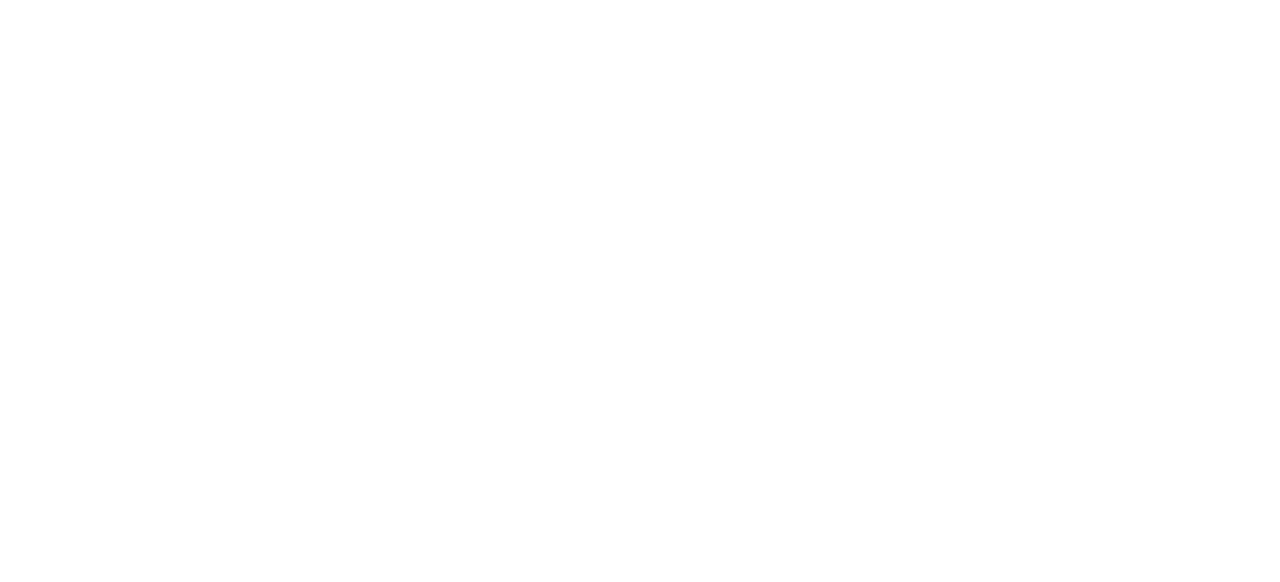
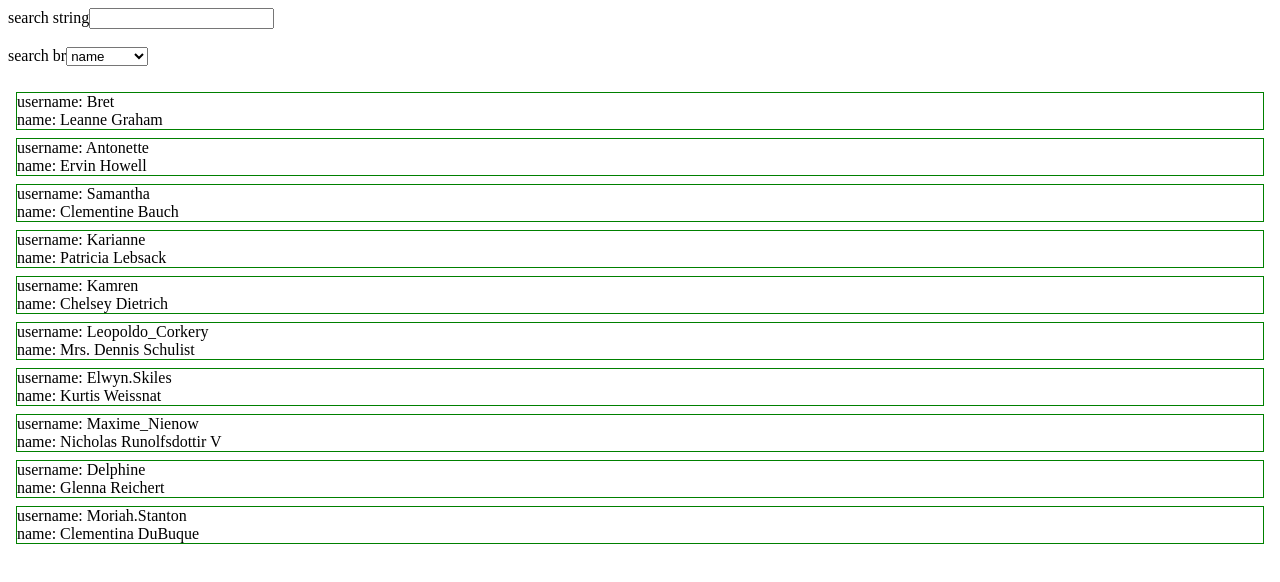
Before and after one commit to fredmessias43/many_apps, a Vue app: page / in a window 1280 px wide. Shown: the top 582 px of the page. Built offline with nearby package versions, Linux system fonts and the light colour scheme.

Commit message:
add search component

```diff
--- a/package.json
+++ b/package.json
@@ -9,6 +9,7 @@
   },
   "dependencies": {
     "core-js": "^3.6.5",
+    "lodash": "^4.17.21",
     "vue": "^2.6.11"
   },
   "devDependencies": {
--- a/src/App.vue
+++ b/src/App.vue
@@ -1,21 +1,25 @@
 <template>
   <div id="app">
-    {{ trans.getTranslation('keyboard') }}
+    <!-- {{ trans.getTranslation('keyboard') }} -->
+
+    <Search />
   </div>
 </template>
 
 <script>
-import Translation from "./translation/trans.model"
-
+// import Translation from "./utils/translation/trans.model"
+// import generator from "./utils/perfilGenerator"
+import Search from "./components/Search"
 export default {
   name: 'App',
   data(){
     return {
-      trans: new Translation('pt_BR')
+      // trans: new Translation('pt_BR')
     }
   },
+  components: {Search},
   created(){
-    console.log( this.trans.getTranslation('caixa') );
+    // console.log( generator('Fredeico Messias') );
   }
 }
 </script>
--- /dev/null
+++ b/src/components/Search.vue
@@ -0,0 +1,66 @@
+<template>
+    <div class="container">
+        <label> search string</label>
+        <input type="search" v-model="term">
+        <br>
+        <br>
+
+        <label>search br</label>
+        <select v-model="term_by">
+            <option value="name" >name</option>
+            <option value="username" >username</option>
+            <option value="email" >email</option>
+            <option value="phone" >phone</option>
+        </select>
+
+        <br>
+        <br>
+
+        <div v-for="user in users_filtered" :key="user.id" class="box">
+            username: {{user.username}}
+            <br>
+            name: {{user.name}}
+        </div>
+    </div>
+</template>
+
+<script>
+import { filter,capitalize } from "lodash";
+export default {
+    data(){
+        return {
+            term: '',
+            term_by: 'name',
+            users: require('../data/users.json')
+        }
+    },
+    computed: {
+        users_filtered(){
+            if (this.term === '') {
+                return this.users;
+            }
+
+            const filtered = filter(this.users,(user)=>{
+                return user[this.term_by] === capitalize(this.term);
+            });
+
+            if (filtered.length === 0) {
+                console.log(filtered);
+                return this.users;
+            }
+
+            console.log(filtered);
+            return filtered;
+        }
+    },
+    methods: {
+    }
+}
+</script>
+
+<style>
+.box{
+    border: 1px solid green;
+    margin: 0.5rem;
+}
+</style>
--- /dev/null
+++ b/src/data/users.json
@@ -0,0 +1,232 @@
+[
+  {
+    "id": 1,
+    "name": "Leanne Graham",
+    "username": "Bret",
+    "email": "Sincere@april.biz",
+    "address": {
+      "street": "Kulas Light",
+      "suite": "Apt. 556",
+      "city": "Gwenborough",
+      "zipcode": "92998-3874",
+      "geo": {
+        "lat": "-37.3159",
+        "lng": "81.1496"
+      }
+    },
+    "phone": "1-770-736-8031 x56442",
+    "website": "hildegard.org",
+    "company": {
+      "name": "Romaguera-Crona",
+      "catchPhrase": "Multi-layered client-server neural-net",
+      "bs": "harness real-time e-markets"
+    }
+  },
+  {
+    "id": 2,
+    "name": "Ervin Howell",
+    "username": "Antonette",
+    "email": "Shanna@melissa.tv",
+    "address": {
+      "street": "Victor Plains",
+      "suite": "Suite 879",
+      "city": "Wisokyburgh",
+      "zipcode": "90566-7771",
+      "geo": {
+        "lat": "-43.9509",
+        "lng": "-34.4618"
+      }
+    },
+    "phone": "010-692-6593 x09125",
+    "website": "anastasia.net",
+    "company": {
+      "name": "Deckow-Crist",
+      "catchPhrase": "Proactive didactic contingency",
+      "bs": "synergize scalable supply-chains"
+    }
+  },
+  {
+    "id": 3,
+    "name": "Clementine Bauch",
+    "username": "Samantha",
+    "email": "Nathan@yesenia.net",
+    "address": {
+      "street": "Douglas Extension",
+      "suite": "Suite 847",
+      "city": "McKenziehaven",
+      "zipcode": "59590-4157",
+      "geo": {
+        "lat": "-68.6102",
+        "lng": "-47.0653"
+      }
+    },
+    "phone": "1-463-123-4447",
+    "website": "ramiro.info",
+    "company": {
+      "name": "Romaguera-Jacobson",
+      "catchPhrase": "Face to face bifurcated interface",
+      "bs": "e-enable strategic applications"
+    }
+  },
+  {
+    "id": 4,
+    "name": "Patricia Lebsack",
+    "username": "Karianne",
+    "email": "Julianne.OConner@kory.org",
+    "address": {
+      "street": "Hoeger Mall",
+      "suite": "Apt. 692",
+      "city": "South Elvis",
+      "zipcode": "53919-4257",
+      "geo": {
+        "lat": "29.4572",
+        "lng": "-164.2990"
+      }
+    },
+    "phone": "493-170-9623 x156",
+    "website": "kale.biz",
+    "company": {
+      "name": "Robel-Corkery",
+      "catchPhrase": "Multi-tiered zero tolerance productivity",
+      "bs": "transition cutting-edge web services"
+    }
+  },
+  {
+    "id": 5,
+    "name": "Chelsey Dietrich",
+    "username": "Kamren",
+    "email": "Lucio_Hettinger@annie.ca",
+    "address": {
+      "street": "Skiles Walks",
+      "suite": "Suite 351",
+      "city": "Roscoeview",
+      "zipcode": "33263",
+      "geo": {
+        "lat": "-31.8129",
+        "lng": "62.5342"
+      }
+    },
+    "phone": "(254)954-1289",
+    "website": "demarco.info",
+    "company": {
+      "name": "Keebler LLC",
+      "catchPhrase": "User-centric fault-tolerant solution",
+      "bs": "revolutionize end-to-end systems"
+    }
+  },
+  {
+    "id": 6,
+    "name": "Mrs. Dennis Schulist",
+    "username": "Leopoldo_Corkery",
+    "email": "Karley_Dach@jasper.info",
+    "address": {
+      "street": "Norberto Crossing",
+      "suite": "Apt. 950",
+      "city": "South Christy",
+      "zipcode": "23505-1337",
+      "geo": {
+        "lat": "-71.4197",
+        "lng": "71.7478"
+      }
+    },
+    "phone": "1-477-935-8478 x6430",
+    "website": "ola.org",
+    "company": {
+      "name": "Considine-Lockman",
+      "catchPhrase": "Synchronised bottom-line interface",
+      "bs": "e-enable innovative applications"
+    }
+  },
+  {
+    "id": 7,
+    "name": "Kurtis Weissnat",
+    "username": "Elwyn.Skiles",
+    "email": "Telly.Hoeger@billy.biz",
+    "address": {
+      "street": "Rex Trail",
+      "suite": "Suite 280",
+      "city": "Howemouth",
+      "zipcode": "58804-1099",
+      "geo": {
+        "lat": "24.8918",
+        "lng": "21.8984"
+      }
+    },
+    "phone": "210.067.6132",
+    "website": "elvis.io",
+    "company": {
+      "name": "Johns Group",
+      "catchPhrase": "Configurable multimedia task-force",
+      "bs": "generate enterprise e-tailers"
+    }
+  },
+  {
+    "id": 8,
+    "name": "Nicholas Runolfsdottir V",
+    "username": "Maxime_Nienow",
+    "email": "Sherwood@rosamond.me",
+    "address": {
+      "street": "Ellsworth Summit",
+      "suite": "Suite 729",
+      "city": "Aliyaview",
+      "zipcode": "45169",
+      "geo": {
+        "lat": "-14.3990",
+        "lng": "-120.7677"
+      }
+    },
+    "phone": "586.493.6943 x140",
+    "website": "jacynthe.com",
+    "company": {
+      "name": "Abernathy Group",
+      "catchPhrase": "Implemented secondary concept",
+      "bs": "e-enable extensible e-tailers"
+    }
+  },
+  {
+    "id": 9,
+    "name": "Glenna Reichert",
+    "username": "Delphine",
+    "email": "Chaim_McDermott@dana.io",
+    "address": {
+      "street": "Dayna Park",
+      "suite": "Suite 449",
+      "city": "Bartholomebury",
+      "zipcode": "76495-3109",
+      "geo": {
+        "lat": "24.6463",
+        "lng": "-168.8889"
+      }
+    },
+    "phone": "(775)976-6794 x41206",
+    "website": "conrad.com",
+    "company": {
+      "name": "Yost and Sons",
+      "catchPhrase": "Switchable contextually-based project",
+      "bs": "aggregate real-time technologies"
+    }
+  },
+  {
+    "id": 10,
+    "name": "Clementina DuBuque",
+    "username": "Moriah.Stanton",
+    "email": "Rey.Padberg@karina.biz",
+    "address": {
+      "street": "Kattie Turnpike",
+      "suite": "Suite 198",
+      "city": "Lebsackbury",
+      "zipcode": "31428-2261",
+      "geo": {
+        "lat": "-38.2386",
+        "lng": "57.2232"
+      }
+    },
+    "phone": "024-648-3804",
+    "website": "ambrose.net",
+    "company": {
+      "name": "Hoeger LLC",
+      "catchPhrase": "Centralized empowering task-force",
+      "bs": "target end-to-end models"
+    }
+  }
+]
--- /dev/null
+++ b/src/utils/perfilGenerator/index.js
@@ -0,0 +1,8 @@
+export default function generator(full_name){
+    const [ first_name, last_name ] = full_name.split(' ');
+
+    const first_letter = first_name[0];
+    const last_letter = last_name[0];
+
+    return first_letter+ " " +last_letter;
+}
--- /dev/null
+++ b/src/utils/search/index.js
@@ -0,0 +1,4 @@
+// receive array return
+export function simpleSearch(array,item){
+    return array[item];
+}
```
Also changed, not shown: src/components/HelloWorld.vue (deleted, +0 -19 lines), src/utils/translation/lang/en.json (renamed from src/translation/lang/en.json), src/utils/translation/lang/pt_BR.json (renamed from src/translation/lang/pt_BR.json), src/utils/translation/trans.function.js (added), src/utils/translation/trans.model.js (renamed from src/translation/trans.model.js), src/utils/translation/trans.object.js (added), 1 other file (tests, documents, lock files or other folders).
